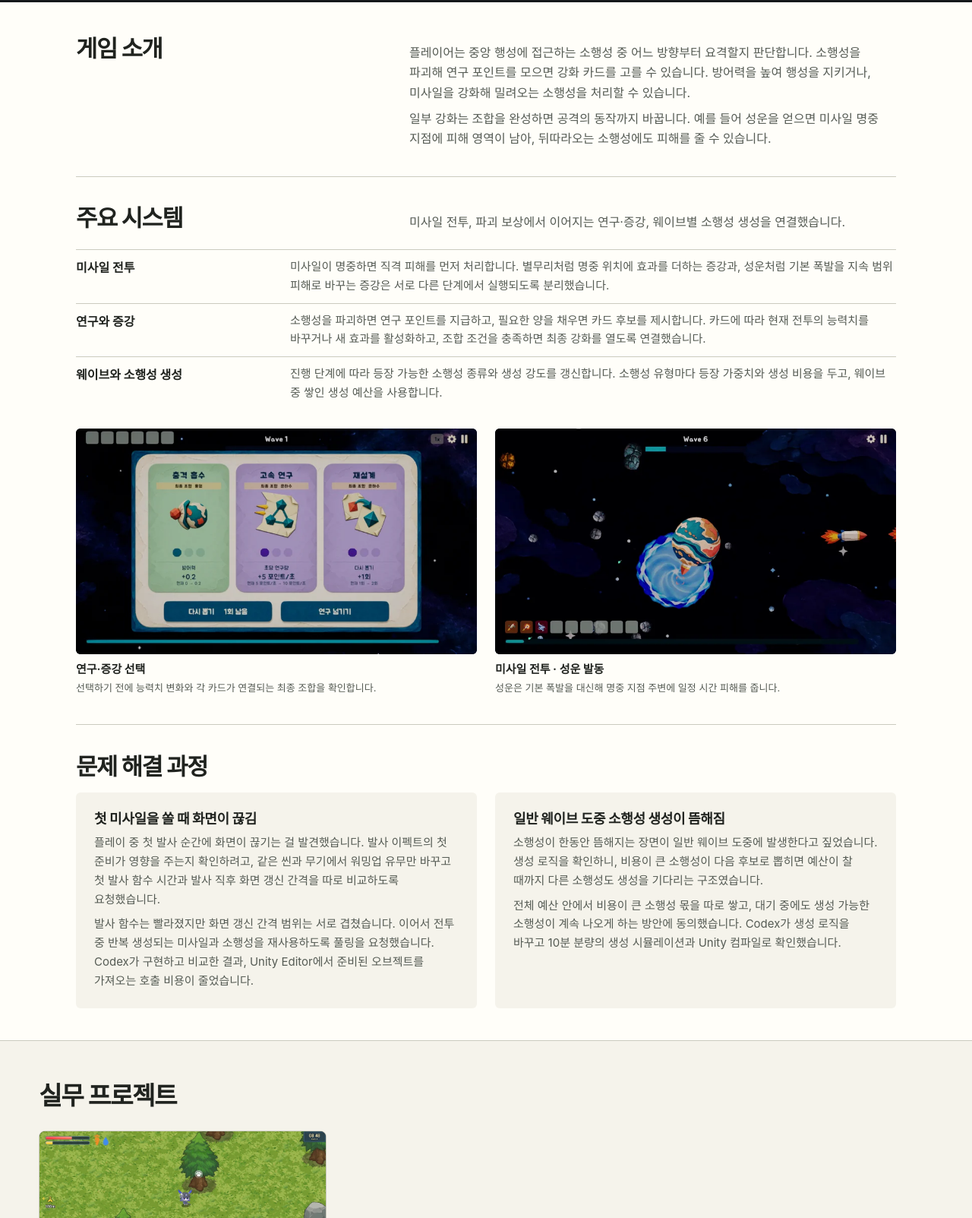
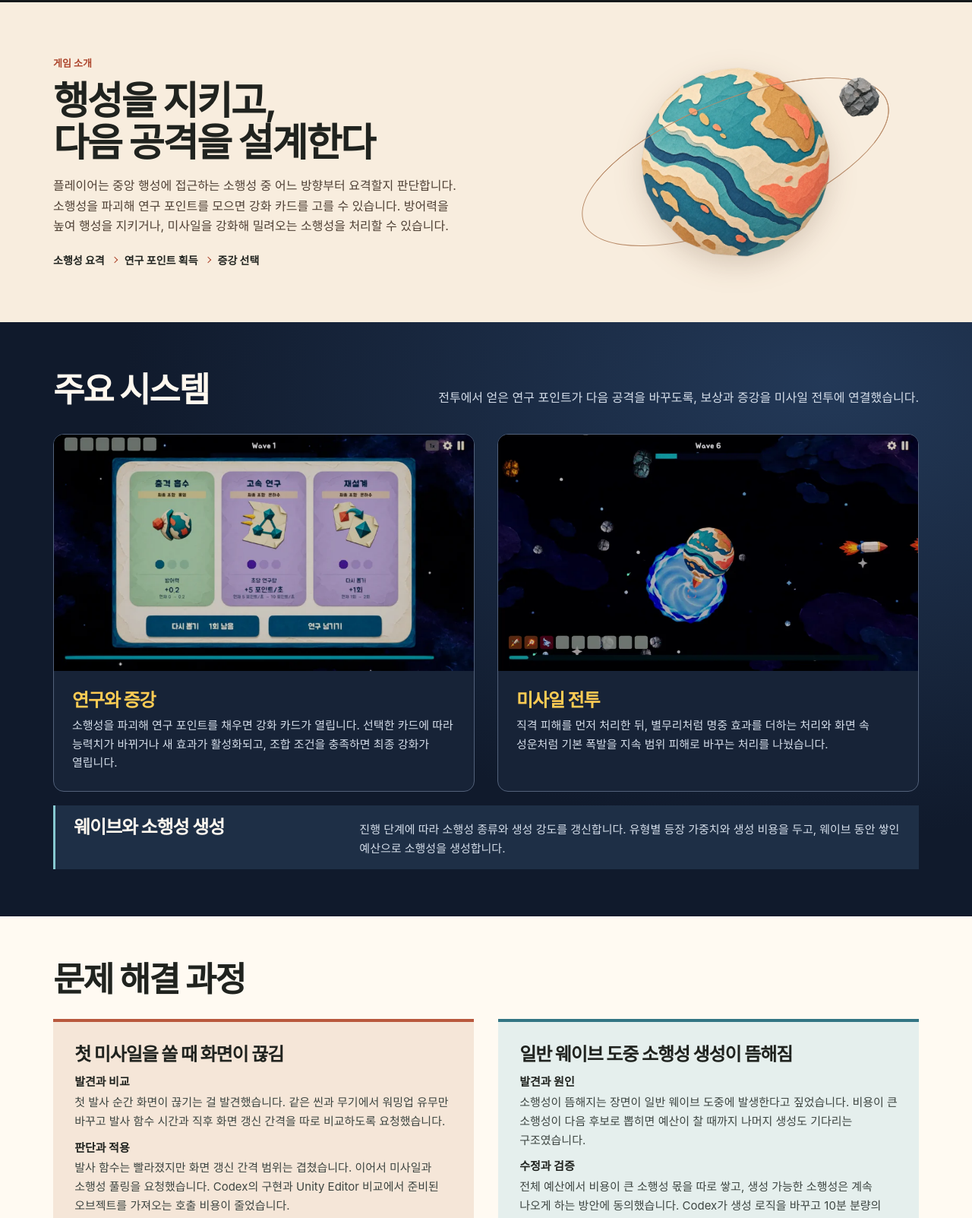
Before and after one commit to khh7052/khh7052.github.io, a plain HTML site: page index.html in a window 1280 px wide. Shown: the part 475-2078 px from the top of the page at 76% size. Drawn offline with Linux system fonts and the light colour scheme.

Commit message:
Redesign the Asteroid Alert showcase around in-game art

```diff
--- a/index.html
+++ b/index.html
@@ -7,7 +7,7 @@
 <meta name="description" content="김혜현의 Unity 게임 클라이언트 개발 포트폴리오. 대표작 Asteroid Alert, 잉크캣 실무 프로젝트 RabbitGun, 세 팀 프로젝트를 소개합니다.">
 <title>김혜현 — Unity 게임 클라이언트 개발자</title>
 <link rel="icon" href="icon.webp">
-<link rel="stylesheet" href="style.css?v=asteroid-systems-evidence">
+<link rel="stylesheet" href="style.css?v=asteroid-showcase">
 <script src="project-dialog.js?v=project-dialog-dismiss" defer></script>
 </head>
 <body>
@@ -23,51 +23,56 @@
 <figure class="movie"><video controls playsinline preload="none" poster="combat.webp" aria-label="Asteroid Alert 트레일러"><source src="gameplay.mp4?v=0695120e" type="video/mp4"></video><figcaption><span>트레일러</span><span>00:28</span></figcaption></figure>
 </div></section>
 <div class="asteroid-implementation">
-  <div class="wrap">
-    <section class="asteroid-implementation-intro" aria-labelledby="asteroid-implementation-title">
-      <h2 id="asteroid-implementation-title">게임 소개</h2>
-      <div>
+  <section class="asteroid-overview" aria-labelledby="asteroid-implementation-title">
+    <div class="wrap asteroid-overview-grid">
+      <div class="asteroid-overview-copy">
+        <p class="eyebrow">게임 소개</p>
+        <h2 id="asteroid-implementation-title">행성을 지키고,<br>다음 공격을 설계한다</h2>
         <p>플레이어는 중앙 행성에 접근하는 소행성 중 어느 방향부터 요격할지 판단합니다. 소행성을 파괴해 연구 포인트를 모으면 강화 카드를 고를 수 있습니다. 방어력을 높여 행성을 지키거나, 미사일을 강화해 밀려오는 소행성을 처리할 수 있습니다.</p>
-        <p>일부 강화는 조합을 완성하면 공격의 동작까지 바꿉니다. 예를 들어 성운을 얻으면 미사일 명중 지점에 피해 영역이 남아, 뒤따라오는 소행성에도 피해를 줄 수 있습니다.</p>
+        <ol class="asteroid-loop" aria-label="한 판의 진행 흐름"><li>소행성 요격</li><li>연구 포인트 획득</li><li>증강 선택</li></ol>
       </div>
-    </section>
-    <section aria-labelledby="asteroid-systems-title">
-      <div class="asteroid-implementation-intro">
+      <div class="asteroid-orbit" aria-hidden="true">
+        <img class="asteroid-orbit-planet" src="asteroid-planet.webp" width="640" height="640" loading="lazy" alt="">
+        <img class="asteroid-orbit-rock" src="rubble.webp" width="158" height="159" loading="lazy" alt="">
+      </div>
+    </div>
+  </section>
+  <section class="asteroid-systems" aria-labelledby="asteroid-systems-title">
+    <div class="wrap">
+      <div class="asteroid-section-heading">
         <h2 id="asteroid-systems-title">주요 시스템</h2>
-        <p>미사일 전투, 파괴 보상에서 이어지는 연구·증강, 웨이브별 소행성 생성을 연결했습니다.</p>
+        <p>전투에서 얻은 연구 포인트가 다음 공격을 바꾸도록, 보상과 증강을 미사일 전투에 연결했습니다.</p>
       </div>
-      <dl class="asteroid-system-list">
-        <div><dt>미사일 전투</dt><dd>미사일이 명중하면 직격 피해를 먼저 처리합니다. 별무리처럼 명중 위치에 효과를 더하는 증강과, 성운처럼 기본 폭발을 지속 범위 피해로 바꾸는 증강은 서로 다른 단계에서 실행되도록 분리했습니다.</dd></div>
-        <div><dt>연구와 증강</dt><dd>소행성을 파괴하면 연구 포인트를 지급하고, 필요한 양을 채우면 카드 후보를 제시합니다. 카드에 따라 현재 전투의 능력치를 바꾸거나 새 효과를 활성화하고, 조합 조건을 충족하면 최종 강화를 열도록 연결했습니다.</dd></div>
-        <div><dt>웨이브와 소행성 생성</dt><dd>진행 단계에 따라 등장 가능한 소행성 종류와 생성 강도를 갱신합니다. 소행성 유형마다 등장 가중치와 생성 비용을 두고, 웨이브 중 쌓인 생성 예산을 사용합니다.</dd></div>
-      </dl>
       <div class="asteroid-implementation-media">
         <figure>
           <img src="upgrade-choice.webp" width="800" height="450" loading="lazy" alt="충격 흡수, 고속 연구, 재설계 카드가 표시된 게임의 선택 화면">
-          <figcaption><strong>연구·증강 선택</strong><span>선택하기 전에 능력치 변화와 각 카드가 연결되는 최종 조합을 확인합니다.</span></figcaption>
+          <figcaption><h3>연구와 증강</h3><p>소행성을 파괴해 연구 포인트를 채우면 강화 카드가 열립니다. 선택한 카드에 따라 능력치가 바뀌거나 새 효과가 활성화되고, 조합 조건을 충족하면 최종 강화가 열립니다.</p></figcaption>
         </figure>
         <figure>
           <img src="nebula-combat.webp" width="960" height="540" loading="lazy" alt="미사일이 명중한 뒤 행성 아래쪽에 푸른 성운이 펼쳐진 전투 화면">
-          <figcaption><strong>미사일 전투 · 성운 발동</strong><span>성운은 기본 폭발을 대신해 명중 지점 주변에 일정 시간 피해를 줍니다.</span></figcaption>
+          <figcaption><h3>미사일 전투</h3><p>직격 피해를 먼저 처리한 뒤, 별무리처럼 명중 효과를 더하는 처리와 화면 속 성운처럼 기본 폭발을 지속 범위 피해로 바꾸는 처리를 나눴습니다.</p></figcaption>
         </figure>
       </div>
-    </section>
-    <section aria-labelledby="asteroid-problem-title">
+      <div class="asteroid-wave"><h3>웨이브와 소행성 생성</h3><p>진행 단계에 따라 소행성 종류와 생성 강도를 갱신합니다. 유형별 등장 가중치와 생성 비용을 두고, 웨이브 동안 쌓인 예산으로 소행성을 생성합니다.</p></div>
+    </div>
+  </section>
+  <section class="asteroid-problems" aria-labelledby="asteroid-problem-title">
+    <div class="wrap">
       <h2 id="asteroid-problem-title">문제 해결 과정</h2>
       <div class="asteroid-problem-cases">
         <article>
           <h3>첫 미사일을 쏠 때 화면이 끊김</h3>
-          <p>플레이 중 첫 발사 순간에 화면이 끊기는 걸 발견했습니다. 발사 이펙트의 첫 준비가 영향을 주는지 확인하려고, 같은 씬과 무기에서 워밍업 유무만 바꾸고 첫 발사 함수 시간과 발사 직후 화면 갱신 간격을 따로 비교하도록 요청했습니다.</p>
-          <p>발사 함수는 빨라졌지만 화면 갱신 간격 범위는 서로 겹쳤습니다. 이어서 전투 중 반복 생성되는 미사일과 소행성을 재사용하도록 풀링을 요청했습니다. Codex가 구현하고 비교한 결과, Unity Editor에서 준비된 오브젝트를 가져오는 호출 비용이 줄었습니다.</p>
+          <p><strong>발견과 비교</strong>첫 발사 순간 화면이 끊기는 걸 발견했습니다. 같은 씬과 무기에서 워밍업 유무만 바꾸고 발사 함수 시간과 직후 화면 갱신 간격을 따로 비교하도록 요청했습니다.</p>
+          <p><strong>판단과 적용</strong>발사 함수는 빨라졌지만 화면 갱신 간격 범위는 겹쳤습니다. 이어서 미사일과 소행성 풀링을 요청했습니다. Codex의 구현과 Unity Editor 비교에서 준비된 오브젝트를 가져오는 호출 비용이 줄었습니다.</p>
         </article>
         <article>
           <h3>일반 웨이브 도중 소행성 생성이 뜸해짐</h3>
-          <p>소행성이 한동안 뜸해지는 장면이 일반 웨이브 도중에 발생한다고 짚었습니다. 생성 로직을 확인하니, 비용이 큰 소행성이 다음 후보로 뽑히면 예산이 찰 때까지 다른 소행성도 생성을 기다리는 구조였습니다.</p>
-          <p>전체 예산 안에서 비용이 큰 소행성 몫을 따로 쌓고, 대기 중에도 생성 가능한 소행성이 계속 나오게 하는 방안에 동의했습니다. Codex가 생성 로직을 바꾸고 10분 분량의 생성 시뮬레이션과 Unity 컴파일로 확인했습니다.</p>
+          <p><strong>발견과 원인</strong>소행성이 뜸해지는 장면이 일반 웨이브 도중에 발생한다고 짚었습니다. 비용이 큰 소행성이 다음 후보로 뽑히면 예산이 찰 때까지 나머지 생성도 기다리는 구조였습니다.</p>
+          <p><strong>수정과 검증</strong>전체 예산에서 비용이 큰 소행성 몫을 따로 쌓고, 생성 가능한 소행성은 계속 나오게 하는 방안에 동의했습니다. Codex가 생성 로직을 바꾸고 10분 분량의 생성 시뮬레이션과 Unity 컴파일로 확인했습니다.</p>
         </article>
       </div>
-    </section>
-  </div>
+    </div>
+  </section>
 </div>
 <section id="practice" class="work-overview practice-overview"><div class="wrap"><h2>실무 프로젝트</h2>
 <nav class="project-index" aria-label="실무 프로젝트">
--- a/style.css
+++ b/style.css
@@ -44,25 +44,41 @@ h1 img { display: block; width: min(100%,415px); height: auto; margin-block: 18p
 .actions { margin-top: 22px; }
 .button { display: inline-block; background: var(--accent); color: #191b1a; padding: 9px 20px; border-radius: 4px; font-weight: 750; }
 .button:hover { background: #ffe29a; }
-.asteroid-implementation { padding-block: clamp(24px,3.5vw,42px); background: #fffef9; border-bottom: 1px solid var(--line); }
-.asteroid-implementation > .wrap { max-width: 1080px; }
-.asteroid-implementation section + section { margin-top: clamp(20px,2.8vw,36px); padding-top: clamp(20px,2.8vw,36px); border-top: 1px solid var(--line); }
-.asteroid-implementation-intro { display: grid; grid-template-columns: minmax(0,1fr) minmax(0,1.6fr); align-items: baseline; gap: 8px clamp(16px,3vw,40px); }
-.asteroid-implementation h2 { font-size: clamp(22px,2.4vw,32px); }
-.asteroid-implementation-intro p { color: var(--muted); }
-.asteroid-implementation-intro p + p { margin-top: 8px; }
-.asteroid-system-list { margin: clamp(14px,2vw,22px) 0 0; }
-.asteroid-system-list > div { display: grid; grid-template-columns: minmax(0,1fr) minmax(0,3fr); gap: 4px 16px; padding-block: 10px; border-top: 1px solid var(--line); }
-.asteroid-system-list dt { font-weight: 750; }
-.asteroid-system-list dd { margin: 0; font-size: 15px; color: var(--muted); }
-.asteroid-implementation-media { display: grid; grid-template-columns: repeat(2,minmax(0,1fr)); gap: clamp(12px,2vw,24px); margin-top: clamp(16px,2vw,24px); }
-.asteroid-implementation-media img { display: block; width: 100%; height: auto; border-radius: 6px; background: var(--night); }
-.asteroid-implementation-media figcaption { display: grid; gap: 2px; padding-top: 8px; color: var(--muted); }
-.asteroid-implementation-media strong { font-size: 15px; color: var(--ink); }
-.asteroid-problem-cases { display: grid; grid-template-columns: repeat(2,minmax(0,1fr)); gap: clamp(12px,2vw,24px); margin-top: 16px; }
-.asteroid-problem-cases article { padding: clamp(14px,2vw,24px); background: var(--paper); border-radius: 6px; }
-.asteroid-problem-cases h3 { font-size: 18px; letter-spacing: -.02em; }
-.asteroid-problem-cases p { margin-top: 8px; font-size: 15px; color: var(--muted); }
+.asteroid-implementation { --orbit-night: #101a2c; --orbit-paper: #f8edde; --orbit-coral: #ad462d; }
+.asteroid-implementation .wrap { max-width: 1140px; }
+.asteroid-overview { background: var(--orbit-paper); }
+.asteroid-overview-grid { display: grid; grid-template-columns: minmax(0,1.2fr) minmax(0,1fr); align-items: center; gap: clamp(24px,6vw,88px); padding-block: clamp(32px,5vw,64px); }
+.asteroid-overview-copy .eyebrow { color: var(--orbit-coral); }
+.asteroid-overview h2 { margin-block: 10px 16px; font-size: clamp(34px,4vw,56px); line-height: 1.08; }
+.asteroid-overview-copy > p:not(.eyebrow) { max-width: 54ch; color: #4f4035; }
+.asteroid-loop { display: flex; flex-wrap: wrap; gap: 7px 10px; margin: 20px 0 0; padding: 0; list-style: none; }
+.asteroid-loop li { display: flex; align-items: center; gap: 10px; font-size: 14px; font-weight: 750; }
+.asteroid-loop li + li::before { content: ""; width: 5px; height: 5px; border-top: 1px solid var(--orbit-coral); border-right: 1px solid var(--orbit-coral); transform: rotate(45deg); }
+.asteroid-orbit { position: relative; isolation: isolate; width: min(100%,440px); aspect-ratio: 1.5; justify-self: center; display: grid; place-items: center; }
+.asteroid-orbit::before,.asteroid-orbit::after { content: ""; position: absolute; inset: 22% 1%; border: 1px solid #b88a67; border-radius: 50%; transform: rotate(-22deg); }
+.asteroid-orbit::before { z-index: -1; }
+.asteroid-orbit::after { border-bottom-color: transparent; border-left-color: transparent; }
+.asteroid-orbit-planet { display: block; width: 62%; height: auto; filter: drop-shadow(0 12px 18px #59322032); }
+.asteroid-orbit-rock { position: absolute; z-index: 1; top: 12%; right: 7%; width: 12%; height: auto; transform: rotate(14deg); }
+.asteroid-systems { padding-block: clamp(30px,5vw,62px); background: radial-gradient(ellipse at 85% 10%,#233958 0,transparent 60%),var(--orbit-night); color: #fff8ef; }
+.asteroid-section-heading { display: flex; align-items: baseline; justify-content: space-between; flex-wrap: wrap; gap: 8px 24px; }
+.asteroid-section-heading h2,.asteroid-problems h2 { font-size: clamp(28px,3.5vw,46px); }
+.asteroid-section-heading p { color: #d5deea; }
+.asteroid-implementation-media { display: grid; grid-template-columns: repeat(2,minmax(0,1fr)); gap: clamp(14px,2.4vw,30px); margin-top: clamp(18px,2.5vw,30px); }
+.asteroid-implementation-media figure { min-width: 0; overflow: hidden; border: 1px solid #52617a; border-radius: 14px; background: #172337; }
+.asteroid-implementation-media img { display: block; width: 100%; height: auto; background: #080f1c; }
+.asteroid-implementation-media figcaption { padding: clamp(14px,2vw,24px); }
+.asteroid-implementation-media h3,.asteroid-wave h3,.asteroid-problem-cases h3 { font-size: clamp(18px,2vw,24px); }
+.asteroid-implementation-media h3 { color: var(--accent); }
+.asteroid-implementation-media p,.asteroid-wave p { margin-top: 6px; color: #d5deea; font-size: 15px; }
+.asteroid-wave { display: grid; grid-template-columns: minmax(0,1fr) minmax(0,2fr); gap: 6px 20px; align-items: baseline; margin-top: 18px; padding: 14px clamp(14px,2vw,24px); border-left: 3px solid #86c8d0; background: #1e2f46; }
+.asteroid-wave p { margin: 0; }
+.asteroid-problems { padding-block: clamp(28px,4.5vw,56px); background: #fffaf2; border-bottom: 1px solid #e4d9c9; }
+.asteroid-problem-cases { display: grid; grid-template-columns: repeat(2,minmax(0,1fr)); gap: clamp(14px,2.5vw,32px); margin-top: clamp(16px,2vw,24px); }
+.asteroid-problem-cases article { padding: clamp(16px,2.2vw,30px); border-top: 4px solid #b9583d; border-radius: 0 0 12px 12px; background: #f5e6d8; }
+.asteroid-problem-cases article + article { border-top-color: #337584; background: #e5efed; }
+.asteroid-problem-cases p { margin-top: 10px; font-size: 15px; color: #3d4541; }
+.asteroid-problem-cases p strong { display: block; margin-bottom: 2px; color: var(--ink); }
 .work-overview { padding-block: clamp(28px,4vw,56px); }
 .work-overview h2 { font-size: clamp(24px,2.6vw,36px); margin-bottom: clamp(16px,2vw,26px); }
 .practice-overview { padding-bottom: 0; }
@@ -156,7 +172,9 @@ body:has(.project-dialog[open]) { overflow: hidden; }
   .name span { display: none; }
   .hero-grid,.projects article { display: flex; flex-direction: column; align-items: stretch; }
   .hero-grid { padding-block: 20px; gap: 18px; }
-  .asteroid-implementation-intro,.asteroid-implementation-media,.asteroid-system-list > div,.asteroid-problem-cases { grid-template-columns: 1fr; }
+  .asteroid-overview-grid,.asteroid-implementation-media,.asteroid-wave,.asteroid-problem-cases { grid-template-columns: 1fr; }
+  .asteroid-overview-grid { gap: 12px; }
+  .asteroid-orbit { width: min(74%,290px); }
   h1 img { width: min(62%,260px); margin-block: 9px; }
   .actions { margin-top: 12px; }
   .projects article { gap: 14px; padding-block: 20px; }
```
Also changed, not shown: asteroid-planet.webp (added).
